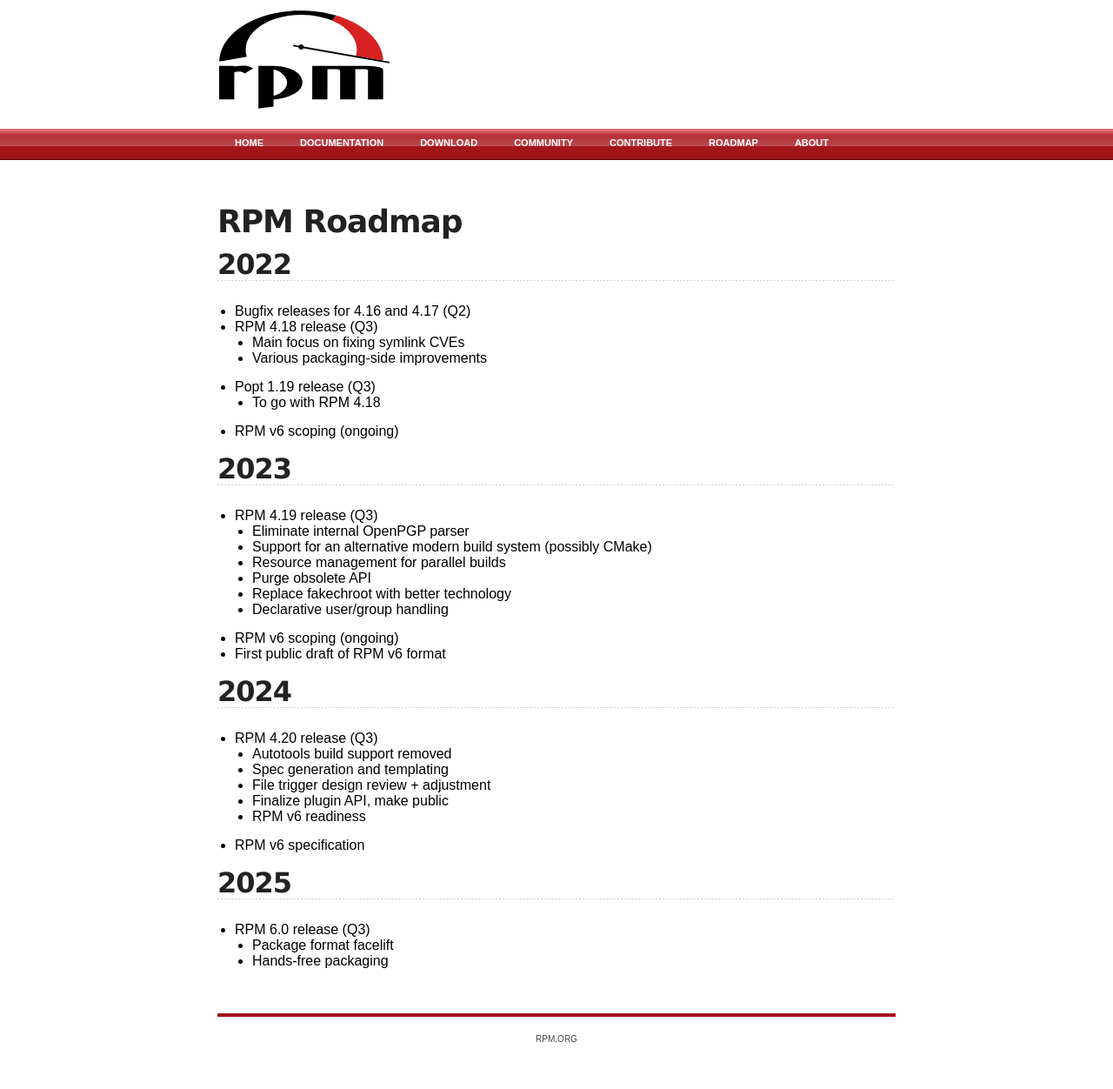
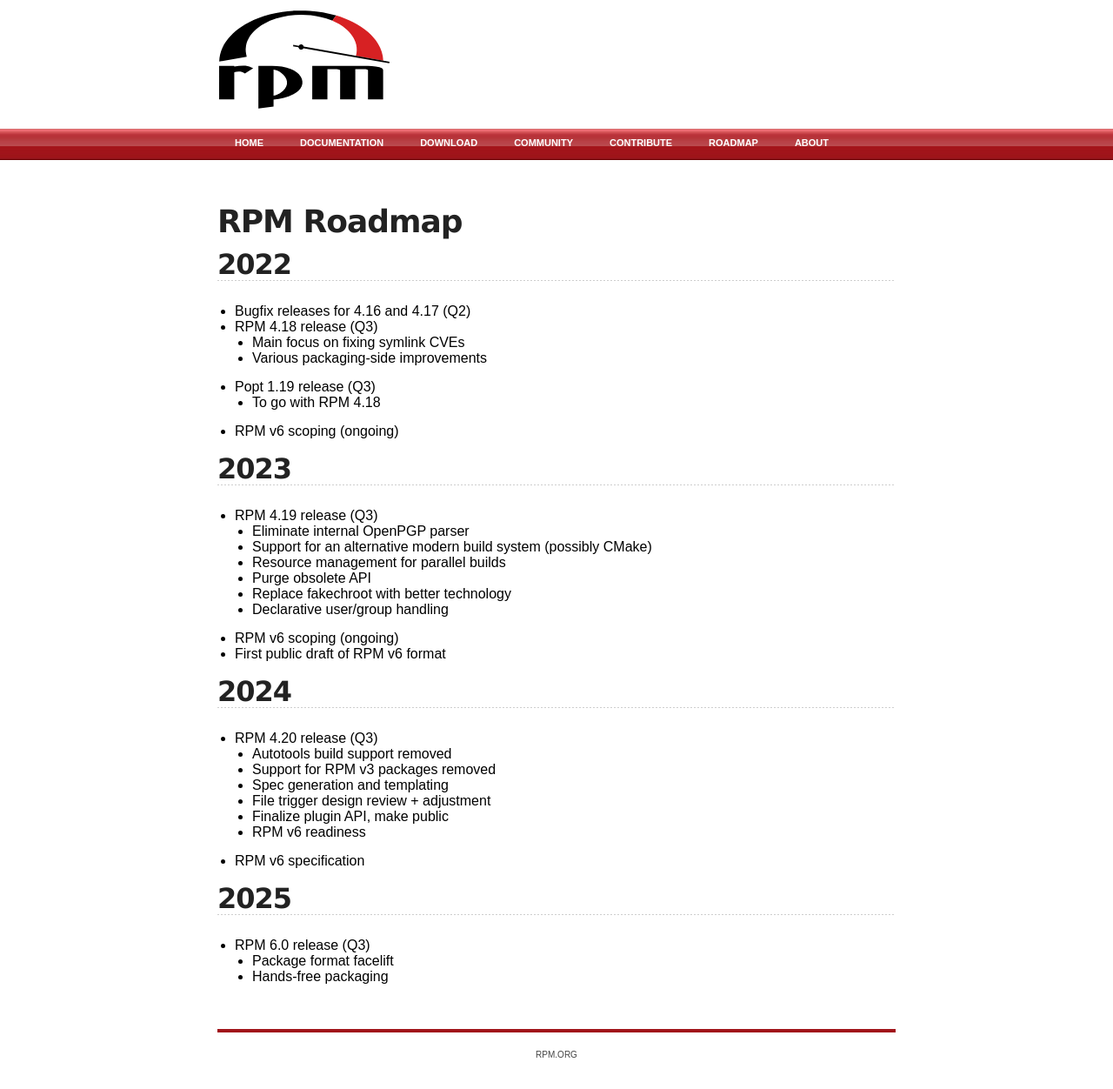
Before and after one commit to rpm-software-management/rpm-web, a Jekyll site: the page built from roadmap.md, in a window 1280 px wide. Shown: the whole page at 87% size. Built offline with Jekyll 4.4.1, drawn with Linux system fonts in a browser that asks for light colours.

Commit message:
Add v3 removal to roadmap

```diff
--- a/roadmap.md
+++ b/roadmap.md
@@ -28,6 +28,7 @@ title: rpm.org - Roadmap
 ## 2024
 * RPM 4.20 release (Q3)
   * Autotools build support removed
+  * Support for RPM v3 packages removed
   * Spec generation and templating
   * File trigger design review + adjustment
   * Finalize plugin API, make public
```
